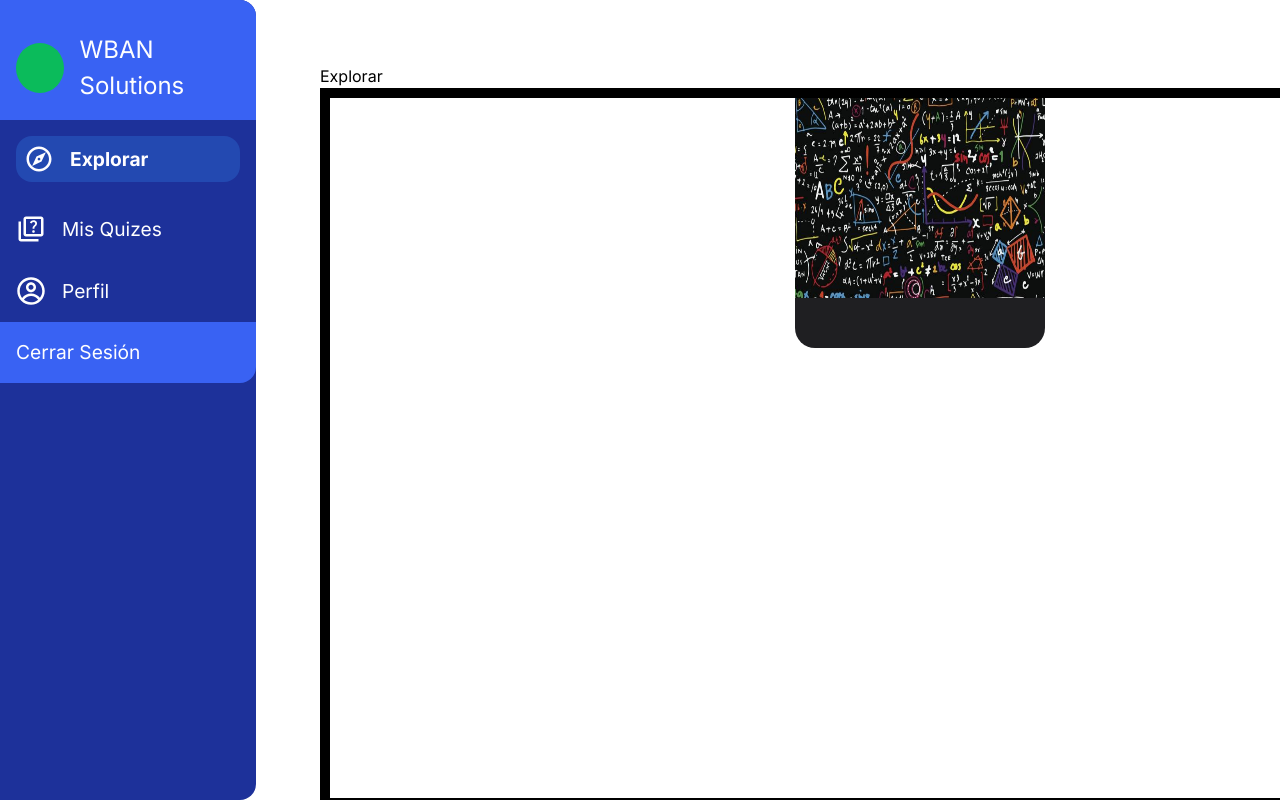
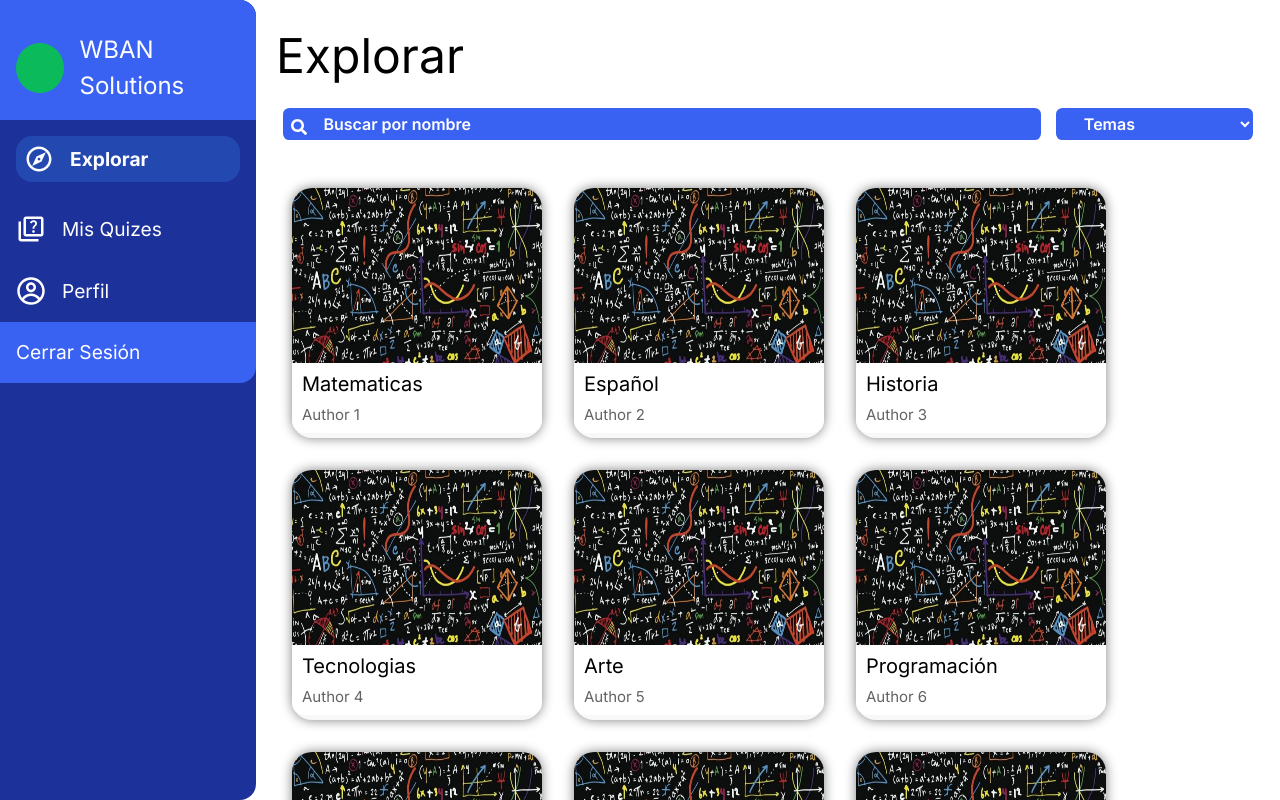
Before and after one commit to CarlosMtz1281/ProyectoK, a Next.js app in the folder proyect-k/: page /dashboard/Explorar in a window 1280 px wide. Built offline with nearby package versions, Linux system fonts and the light colour scheme.

Commit message:
Explorar Page - fix Card Style / feat Search Bar, Mapping Cards, Filter Tema Button

```diff
--- a/proyect-k/src/app/dashboard/Explorar/page.tsx
+++ b/proyect-k/src/app/dashboard/Explorar/page.tsx
@@ -1,11 +1,82 @@
-import React from 'react';
+'use client'
+
+import React, { useState } from 'react';
 import Card from '../../../components/Explorar/card'
+import '../../../styles/Explora.css'
+import { FaSearch } from "react-icons/fa";
+
+const cardData = [
+    { autor: 'Author 1', nombre: 'Matematicas', tema: 'Topic 1' },
+    { autor: 'Author 2', nombre: 'Español', tema: 'Topic 2' },
+    { autor: 'Author 3', nombre: 'Historia', tema: 'Topic 3' },
+    { autor: 'Author 4', nombre: 'Tecnologias', tema: 'Topic 4' },
+    { autor: 'Author 5', nombre: 'Arte', tema: 'Topic 5' },
+    { autor: 'Author 6', nombre: 'Programación', tema: 'Topic 6' },
+    { autor: 'Author 7', nombre: 'Metodos Computacionales', tema: 'Topic 7' },
+    { autor: 'Author 8', nombre: 'Geografia', tema: 'Topic 8' },
+    { autor: 'Author 9', nombre: 'Fortaleciendo cuerpo, espiritu, sexualidad, mente', tema: 'Topic 9' },
+    { autor: 'Author 1', nombre: 'Ingles', tema: 'Topic 10' },
+    { autor: 'Author 2', nombre: 'Civica y Etica', tema: 'Topic 11' },
+    { autor: 'Author 3', nombre: 'Frances', tema: 'Topic 12' },
+    { autor: 'Author 4', nombre: 'Trigonometria', tema: 'Topic 13' },
+    { autor: 'Author 5', nombre: 'Aleman', tema: 'Topic 14' },
+    { autor: 'Author 1', nombre: 'La la la la', tema: 'Topic 15' },
+    { autor: 'Author 2', nombre: 'Esports', tema: 'Topic 16' },
+    { autor: 'Author 3', nombre: 'Semana 18', tema: 'Topic 17' },
+    { autor: 'Author 4', nombre: 'No se', tema: 'Topic 18' },
+    { autor: 'Author 5', nombre: 'Pedro', tema: 'Topic 19' },
+    // Add more objects as needed
+  ];
+
 export default function Explorar() {
+
+    const [query, setQuery] = useState('')
+    const [selectedTema, setSelectedTema] = useState('Temas');
+
+    const handleChangeTema = (e : any) => {
+        setSelectedTema(e)
+        setQuery('')
+    }
+
+    const handleChange = (e : any) => {
+        setQuery(e.target.value)
+    }
+
     return (
-        <div className="flex flex-row p-11">
-            <div>
-                <h1>Explorar</h1>
-                <Card />
+        <div className="main-explora">
+            <div className='title-container'>
+                <p className='title-explora'>
+                    Explorar
+                </p>
+            </div>
+            <div className='flex flex-row justify-around pb-8'>
+                <div className='filter-container'>
+                    <div className='icon-container'>
+                        <FaSearch />
+                    </div>
+                    <input className='searchBar' type='text' placeholder={'Buscar por nombre'} value={query} onChange={handleChange}/>
+                </div>
+                <div className='temas-button-container'>
+                    <select className="temas-button" value={selectedTema} onChange={(e) => handleChangeTema(e.target.value)}>
+                        <option value={"Temas"}>Temas</option>
+                        {cardData.map((card, index) => (
+                            <option key={index} value={card.tema}>{card.tema}</option>
+                        ))}
+                    </select>
+                </div>
+            </div>
+            <div className='cards-container'>
+            {cardData.map((card, index) => {
+                if (selectedTema === 'Temas' || card.tema === selectedTema) {
+                    if (card.nombre.toLowerCase().includes(query.toLowerCase())) {
+                        return <Card key={index} autor={card.autor} nombre={card.nombre} tema={card.tema} />;
+                    } else {
+                        return null; // Don't render the card if it doesn't match the search query
+                    }
+                } else {
+                    return null; // Don't render the card if it doesn't match the selected tema
+                }
+            })}
             </div>
         </div>
     );
--- a/proyect-k/src/components/Explorar/card.tsx
+++ b/proyect-k/src/components/Explorar/card.tsx
@@ -17,14 +17,16 @@ export default function Card({autor, nombre, tema}: CardProps) {
     };
 
     return (
-        <div className="card">
+        <a>
             <div className="card-content">
-                <a>
-                    <Image src="/matematicas.jpg" width={250} height={250} className="card-img" alt="foto"/>
+                <div className='image-container'>
+                    <Image src="/matematicas.jpg" width={250} height={250} className="card-img" alt="foto" style={{borderRadius: "20px"}}/>
+                </div>
+                <div className='description-container'>
                     <p className="card-text">{nombre}</p>
-                    <p className="card-text">{autor}</p>
-                </a>
+                    <p className="card-autor">{autor}</p>
+                </div>
             </div>
-        </div>
+        </a>
     );
 }
--- /dev/null
+++ b/proyect-k/src/styles/Explora.css
@@ -0,0 +1,76 @@
+
+.main-explora {
+    display: flex;
+    flex-direction: column;
+}
+
+.title-container {
+    padding: 0rem 0rem 1rem 0rem;
+}
+
+.title-explora {
+    font-size: 3rem;
+}
+
+.icon-container {
+    background-color: var(--primaryBG-200);
+    color: white;
+    border-radius: 0.4rem 0 0 0.4rem;
+    justify-content: center;
+    align-items: center;
+    padding-top: 0.7rem;
+    padding-left: 0.5rem;
+}
+
+.filter-container {
+    display: flex;
+    flex-direction: row;
+    width: 77%;
+    height: 4vh;
+}
+
+.searchBar {
+    width: 100%;
+    background-color: var(--primaryBG-200);
+    font-weight: 600;
+    padding-left: 1rem;
+    border-radius: 0 0.4rem 0.4rem 0;
+    border: none;
+    outline: none;
+    color: white;
+}
+
+.searchBar::placeholder {
+    color: white
+}
+
+.temas-button-container {
+    display: flex;
+    justify-content: center;
+    align-items: center;
+    width: 20%;
+    border-radius: 0.4rem;
+}
+
+.temas-button {
+    display: flex;
+    background-color: var(--primaryBG-200);
+    width: 100%;
+    height: 100%;
+    border-radius: 0.4rem;
+    font-weight: 600;
+    color: white;
+    padding-left: 1.5rem;
+}
+
+.temas-button:hover {
+    box-shadow: 0 0 0.75rem var(--primaryBG-200);
+}
+
+.cards-container {
+    display:flex;
+    flex-direction: row;
+    flex-wrap: wrap;
+    align-content: flex-start;
+    justify-content: flex-start;
+}
--- a/proyect-k/src/styles/QuizConf/QuizConf.css
+++ b/proyect-k/src/styles/QuizConf/QuizConf.css
@@ -1,26 +1,61 @@
-.card{
+.card-content{
     display: flex;
-    justify-content: space-evenly;
-    flex-wrap: wrap;
-    align-content: flex-start;;
-    width: 150vh;
-    height: 90vh;
-    border: 10px solid black;
-}
-.card-content{
+    flex-direction: column;
     width: 250px;
     height: 250px;
     font-size: 2em;
     border-radius: 20px;
-    background-color: #1f1f22;
+    background-color: #f8f8f8;
+    margin: 1rem;
+    box-shadow: 0 0 0.75rem gray;
 }
+
 .card-content:hover{
-    box-shadow: 0 0 20px #0bbb5b;
+    position: relative;
+    box-shadow: -0.75rem 0.75rem 0.75rem var(--primaryBG-200);
+    bottom: 5px;
+    left: 5px;
+    transition: top ease 0.5s, right ease 0.5s;
 }
+
 .card-text{
-    color: #0bbb5b;
-    text-align: center;
+    font-size: 20px;
+    text-align: left;
+    margin-left: 10px;
+    white-space: nowrap; /* Prevent text from wrapping */
+    overflow: hidden; /* Hide overflow */
+    text-overflow: ellipsis; /* Display ellipsis (...) for overflowed text */
+    transition: font-size 0.3s ease;
 }
+
+.card-content:hover .card-text {
+    font-size: 23px; /* Adjust the size as needed */
+}
+
+.card-autor{
+    font-size: 15px;
+    text-align: left;
+    margin-left: 10px;
+    color: rgb(99, 99, 99);
+    white-space: nowrap; /* Prevent text from wrapping */
+    overflow: hidden; /* Hide overflow */
+    text-overflow: ellipsis; /* Display ellipsis (...) for overflowed text */
+}
+
 .card-img{
     height: 200px;
 }
+
+.image-container {
+    height: 70%;
+}
+
+.description-container {
+    background-color: white;
+    padding: 0.4rem 0 0.4rem;
+    height: 28%;
+    border-radius: 0 0 0.75rem 0.75rem;
+    display: flex;
+    flex-direction: column;
+    justify-content: space-between;
+}
```
